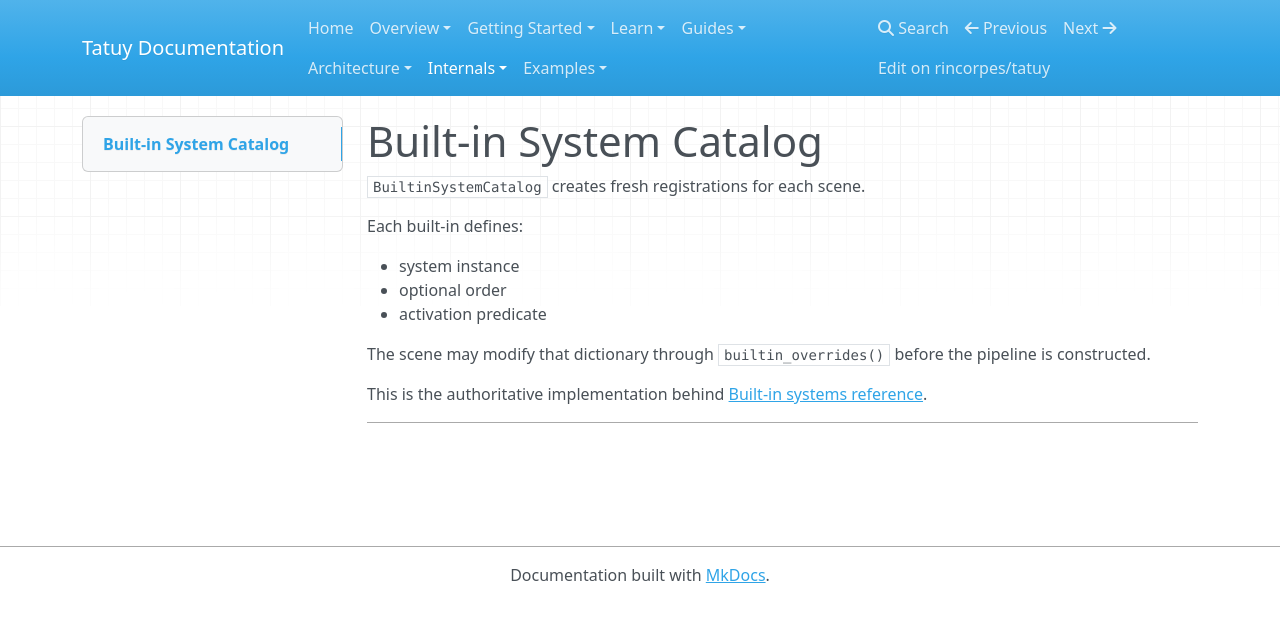
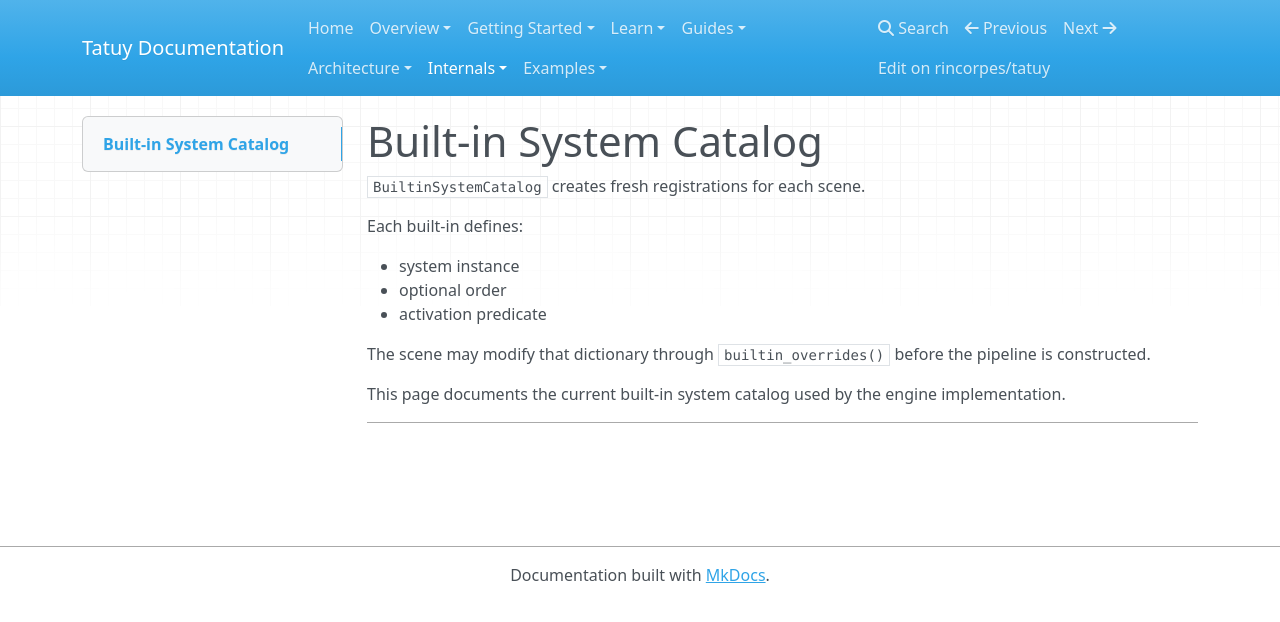
Before and after one commit to rincorpes/tatuy, an MkDocs documentation site: the page built from docs/internals/engine/builtins.md, in a window 1280 px wide. Shown: the top 622 px of the page. Built offline with MkDocs 1.6.1, drawn with Linux system fonts in a browser that asks for light colours; nearby versions of some CDN libraries.

```diff
--- a/docs/internals/engine/builtins.md
+++ b/docs/internals/engine/builtins.md
@@ -10,6 +10,6 @@ Each built-in defines:
 
 The scene may modify that dictionary through `builtin_overrides()` before the pipeline is constructed.
 
-This is the authoritative implementation behind [Built-in systems reference](../../reference/built-in-systems.md).
+This page documents the current built-in system catalog used by the engine implementation.
 
 ---
```
Also changed, not shown: CHANGELOG.md (+1 -0 lines), docs/index.md (+2 -3 lines), docs/internals/index.md (+1 -1 lines), 1 other file.
